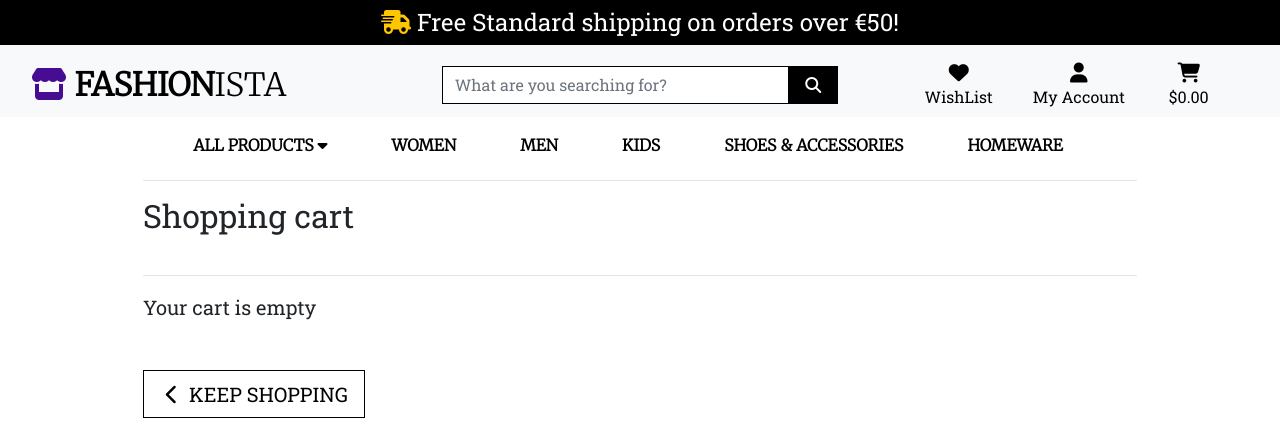
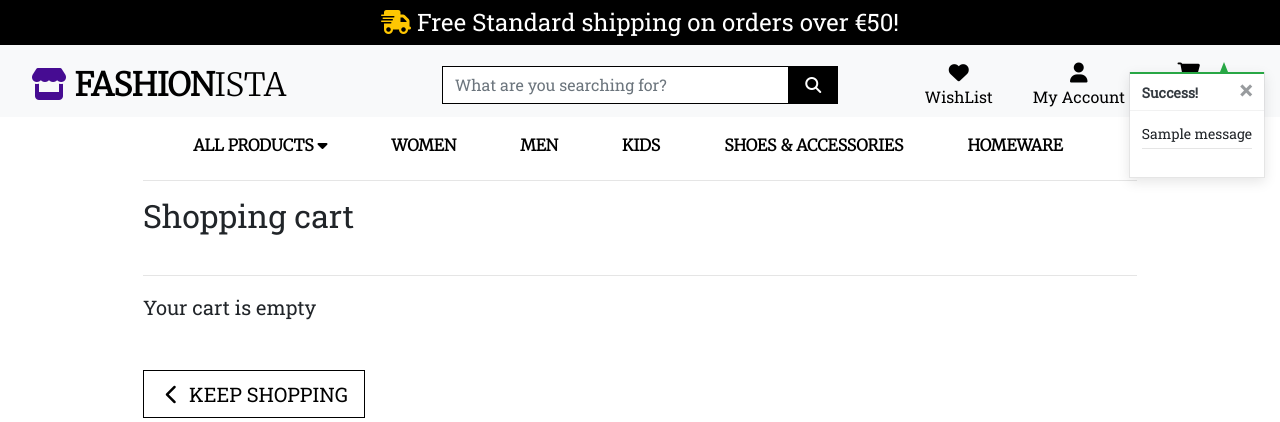
Before and after one commit to Atinos31/Fashionista2, a Django app: page /cart/ in a window 1280 px wide. Shown: the top 422 px of the page. Run offline with Django 3.2, Linux system fonts and the light colour scheme; tables that the repository leaves empty hold one stand-in row (values such as "Sample post"); one stand-in notice (Sample message) is shown; some libraries are stand-ins or nearby versions; some web fonts are replaced.

Commit message:
added notification css, shopping bg preview, and additional messages

```diff
--- a/cart/templates/cart/cart.html
+++ b/cart/templates/cart/cart.html
@@ -100,7 +100,7 @@
                                     <h4 class="mt-4"><strong>Grand Total: €{{ grand_total|floatformat:2}}</strong></h4>
                                     {% if free_delivery_delta > 0 %}
                                     <p class="mb-1 text-danger">
-                                        You can get free deliery by spend just <strong> €{{ free_delivery_delta }}</strong> more!
+                                        You can get free deliery by spending just <strong> €{{ free_delivery_delta }}</strong> more!
                                     </p>
                                     {% endif %}
                                 </td>
--- a/cart/views.py
+++ b/cart/views.py
@@ -1,4 +1,7 @@
-from django.shortcuts import render, redirect, reverse, HttpResponse
+from django.shortcuts import render, redirect, reverse, HttpResponse, get_object_or_404
+from django.contrib import messages
+
+from products.models import Product
 
 # Create your views here.
 
@@ -10,6 +13,7 @@ def view_cart(request):
 
 def add_to_cart(request, item_id):
     """ add a quantity of the specified product to the shopping bag """
+    product = Product.objects.get(pk=item_id)
     quantity = int(request.POST.get('quantity'))
     redirect_url = request.POST.get('redirect_url')
     size = None
@@ -21,15 +25,23 @@ def add_to_cart(request, item_id):
         if item_id in list(cart.keys()):
             if size in cart[item_id]['items_by_size'].keys():
                 cart[item_id]['items_by_size'][size] += quantity
+                messages.success(request, f'Updated size {size.upper()} {product.name} quantity to your {cart[item_id]["items_by_size"][size]}')
             else:
                 cart[item_id]['items_by_size'][size] = quantity
+                messages.success(request, f'Added size {size.upper()} {product.name} to your cart')
+
         else:
             cart[item_id] = {'items_by_size': {size: quantity}}
+            messages.success(request, f'Added size {size.upper()} {product.name} to your cart')
+
     else:
         if item_id in list(cart.keys()):
             cart[item_id] += quantity
+            messages.success(request, f'Updated {product.name}  quantity to {cart[item_id]}')
+
         else:
             cart[item_id] = quantity
+            messages.success(request, f'Added {product.name} to your cart')
 
     request.session['cart'] = cart
     return redirect(redirect_url)
@@ -37,6 +49,7 @@ def add_to_cart(request, item_id):
 
 def adjust_cart(request, item_id):
     """ adjust the quantity of the specified product to the specified amount """
+    product = get_object_or_404(Product, pk=item_id)
     quantity = int(request.POST.get('quantity'))
     size = None
     if 'product_size' in request.POST:
@@ -46,15 +59,22 @@ def adjust_cart(request, item_id):
     if size:
         if quantity > 0:
             cart[item_id]['items_by_size'][size] = quantity
+            messages.success(request, f'Updated size {size.upper()} {product.name} quantity to your {cart[item_id]["items_by_size"][size]}')
+
         else:
             del cart[item_id]['items_by_size'][size]
             if not cart[item_id]['items_by_size']:
                 cart.pop(item_id)
+                messages.success(request, f'Removed size {size.upper()} {product.name} from your cart')
+
     else:
         if quantity > 0:
             cart[item_id] = quantity
+            messages.success(request, f'Updated {product.name} quantity to {cart[item_id]}')
         else:
             cart.pop(item_id)
+            messages.success(request, f'Removed {product.name} from your cart')
+
 
     request.session['cart'] = cart
     return redirect(reverse('view_cart'))
@@ -63,6 +83,7 @@ def adjust_cart(request, item_id):
 def remove_from_cart(request, item_id):
     """Remove the item from the shopping cart"""
     try:
+        product = Product.objects.get(pk=item_id)
         size = None
         if 'product_size' in request.POST:
             size = request.POST['product_size']
@@ -72,11 +93,15 @@ def remove_from_cart(request, item_id):
             del cart[item_id]['items_by_size'][size]
             if not cart[item_id]['items_by_size']:
                 cart.pop(item_id)
+                messages.success(request, f'Removed size {size.upper()} {product.name} from your cart')
+
         else:
             cart.pop(item_id)
+            messages.success(request, f'Removed {product.name} from your cart')
 
         request.session['cart'] = cart
         return HttpResponse(status=200)
 
     except Exception as e:
+        messages.error(request, f'error removing item: {e}')
         return HttpResponse(status=500)
--- a/fashionista/settings.py
+++ b/fashionista/settings.py
@@ -80,6 +80,8 @@ TEMPLATES = [
         },
     },
 ]
+
+MESSAGE_STORAGE = 'django.contrib.messages.storage.session.SessionStorage'
 
 AUTHENTICATION_BACKENDS = (
     # Needed to login by username in Django admin, regardless of `allauth`
--- a/static/css/base.css
+++ b/static/css/base.css
@@ -245,6 +245,73 @@ a.category-badge > span.badge:hover {
     cursor:pointer;
 }
 
+.message-container {
+    position: fixed;
+    top: 72px;
+    right: 15px;
+    z-index: 99999999999;
+}
+
+.custom-toast {
+    overflow: visible;
+}
+
+.toast-capper {
+    height: 2px;
+}
+
+/* from CSS-tricks.com: https://css-tricks.com/snippets/css/css-triangle/ */
+.arrow-up {
+    width: 0;
+    height: 0;
+    border-left: 4px solid transparent;
+    border-right: 4px solid transparent;
+    border-bottom: 10px solid black;
+    position: absolute;
+    top: -10px;
+    right: 36px;
+}
+
+/* Convenience classes - colors copied from Bootstrap */
+.arrow-primary {
+    border-bottom-color: #007bff !important;
+}
+
+.arrow-secondary {
+    border-bottom-color: #6c757d !important;
+}
+
+.arrow-success {
+    border-bottom-color: #28a745 !important;
+}
+
+.arrow-danger {
+    border-bottom-color: #dc3545 !important;
+}
+
+.arrow-warning {
+    border-bottom-color: #ffc107 !important;
+}
+
+.arrow-info {
+    border-bottom-color: #17a2b8 !important;
+}
+
+.arrow-light {
+    border-bottom-color: #f8f9fa !important;
+}
+
+.arrow-dark {
+    border-bottom-color: #343a40 !important;
+}
+
+.bag-notification-wrapper {
+    height: 100px;
+    overflow-x: hidden;
+    overflow-y: auto;
+}
+
+
 /*---------------------------footer------------------*/
 footer{
     margin:0;
--- a/templates/base.html
+++ b/templates/base.html
@@ -145,12 +145,23 @@
 
     </header>
 
-
-    {% if messages %}
-        <div class="message-container"></div>
+   {% if messages %}
+        <div class="message-container">
+            {% for message in messages %}
+                {% with message.level as level %}
+                    {% if level == 40 %}
+                        {% include 'includes/toasts/toast_error.html' %}
+                    {% elif level == 30 %}
+                        {% include 'includes/toasts/toast_warning.html' %}
+                    {% elif level == 25 %}
+                        {% include 'includes/toasts/toast_success.html' %}
+                    {% else %}
+                        {% include 'includes/toasts/toast_info.html' %}
+                    {% endif %}
+                {% endwith %}
+            {% endfor %}
+        </div>
     {% endif %}
-
-
     {% block page_header %}
     {% endblock %}
 
@@ -161,8 +172,12 @@
   {% include 'includes/footer.html' %}
   {% endblock %}
 
-  {% block postloadjs %}
-  {% endblock %}
+{% block postloadjs %}
+{{ block.super }}
+    <script type="text/javascript">
+        $('.toast').toast('show');
+    </script>
+    {% endblock %}
 
   </body>
 </html>
--- /dev/null
+++ b/templates/includes/toasts/toast_success.html
@@ -0,0 +1,58 @@
+<div class="toast custom-toast rounded-0 border-top-0" data-autohide="false">
+    <div class="arrow-up arrow-success"></div>
+    <div class="w-100 toast-capper bg-success"></div>
+    <div class="toast-header bg-white text-dark">
+        <strong class="mr-auto">Success!</strong>
+        <button type="button" class="ml-2 mb-1 close text-dark" data-dismiss="toast" aria-label="Close">
+            <span aria-hidden="true">&times;</span>
+        </button>
+    </div>
+    <div class="toast-body bg-white">
+        <div class="row">
+            <div class="col">
+                {{ message }}
+                <hr class="mt-1 mb-3">
+            </div>
+        </div>
+        {% if grand_total and not on_profile_page %}
+            <p class="logo-font bg-white text-black py-1">Your cart ({{ product_count }})</p>
+            <div class="bag-notification-wrapper">
+                {% for item in cart_items %}
+                    <div class="row">
+                        <div class="col-3 my-1">
+                            {% if item.product.image %}
+                            <img class="w-100" src="{{ item.product.image.url }}" alt="{{ item.product.name }}">
+                            {% else %}
+                            <img class="w-100" src="{{ MEDIA_URL }}noimage.png" alt="{{ item.product.name }}">
+                            {% endif %}
+                        </div>
+                        <div class="col-9">
+                            <p class="my-0"><strong>{{ item.product.name }}</strong></p>
+                            <p class="my-0 small">Size: {% if item.product.has_sizes %}{{ item.size|upper }}{% else %}N/A{% endif %}</p>
+                            <p class="my-0 small text-muted">Qty: {{ item.quantity }}</p>
+                        </div>
+                    </div>
+                {% endfor %}
+            </div>
+            <div class="row">
+                <div class="col">
+                    <strong><p class="mt-3 mb-1 text-black">
+                        Total{% if free_delivery_delta > 0 %} (Exc. delivery){% endif %}:
+                        <span class="float-right">${{ total|floatformat:2 }}</span>
+                    </p></strong>
+                    {% if free_delivery_delta > 0 %}
+                        <p class="mb-0 p-2 bg-warning shadow-sm text-black text-center">
+                            Spend <strong>${{ free_delivery_delta }}</strong> more to get free next day delivery!
+                        </p>
+                    {% endif %}
+                    <a href="{% url 'view_cart' %}" class="btn btn-black btn-block rounded-0">
+                        <span class="text-uppercase">Go To Secure Checkout</span>
+                        <span class="icon">
+                            <i class="fas fa-lock"></i>
+                        </span>
+                    </a>
+                </div>
+            </div>
+        {% endif %}
+    </div>
+</div>
```
Also changed, not shown: templates/includes/toasts/toast_error.html (added, +16 -0 lines), templates/includes/toasts/toast_info.html (added, +16 -0 lines), templates/includes/toasts/toast_warning.html (added, +16 -0 lines), db.sqlite3.
